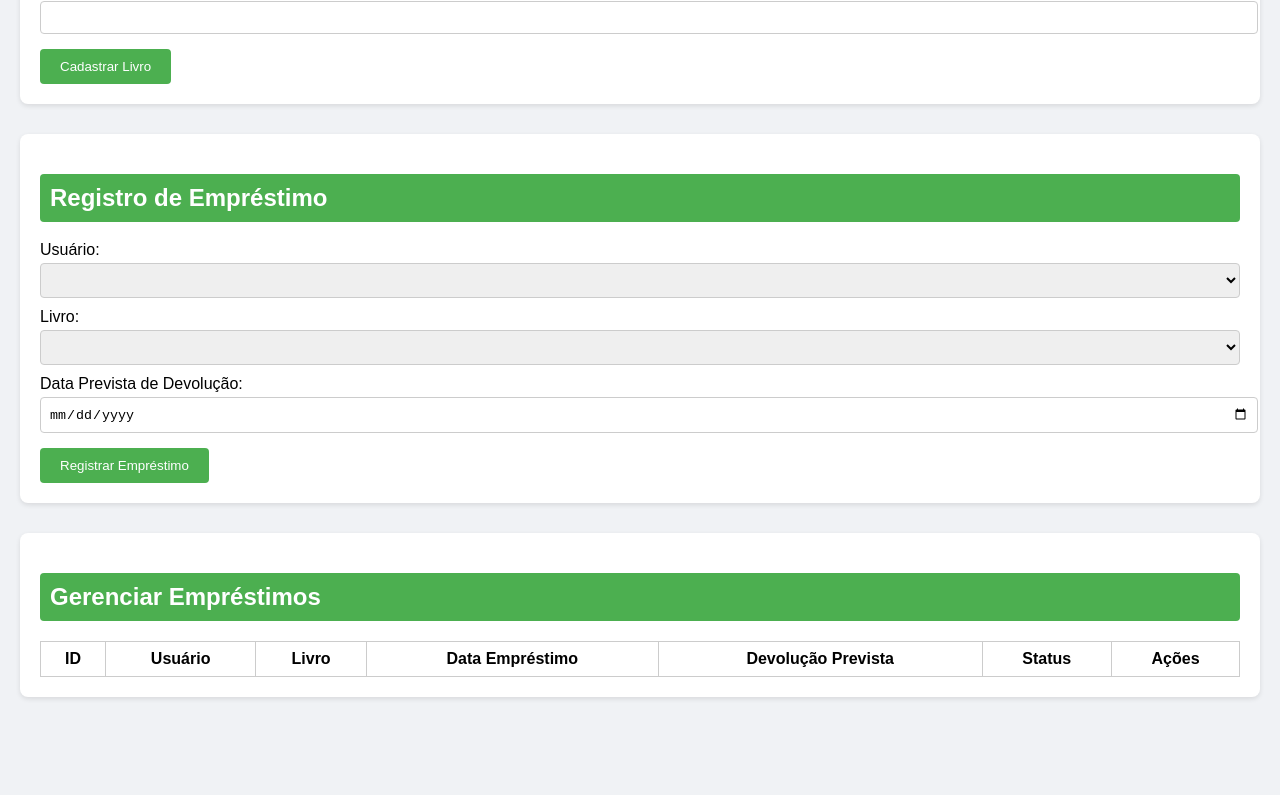
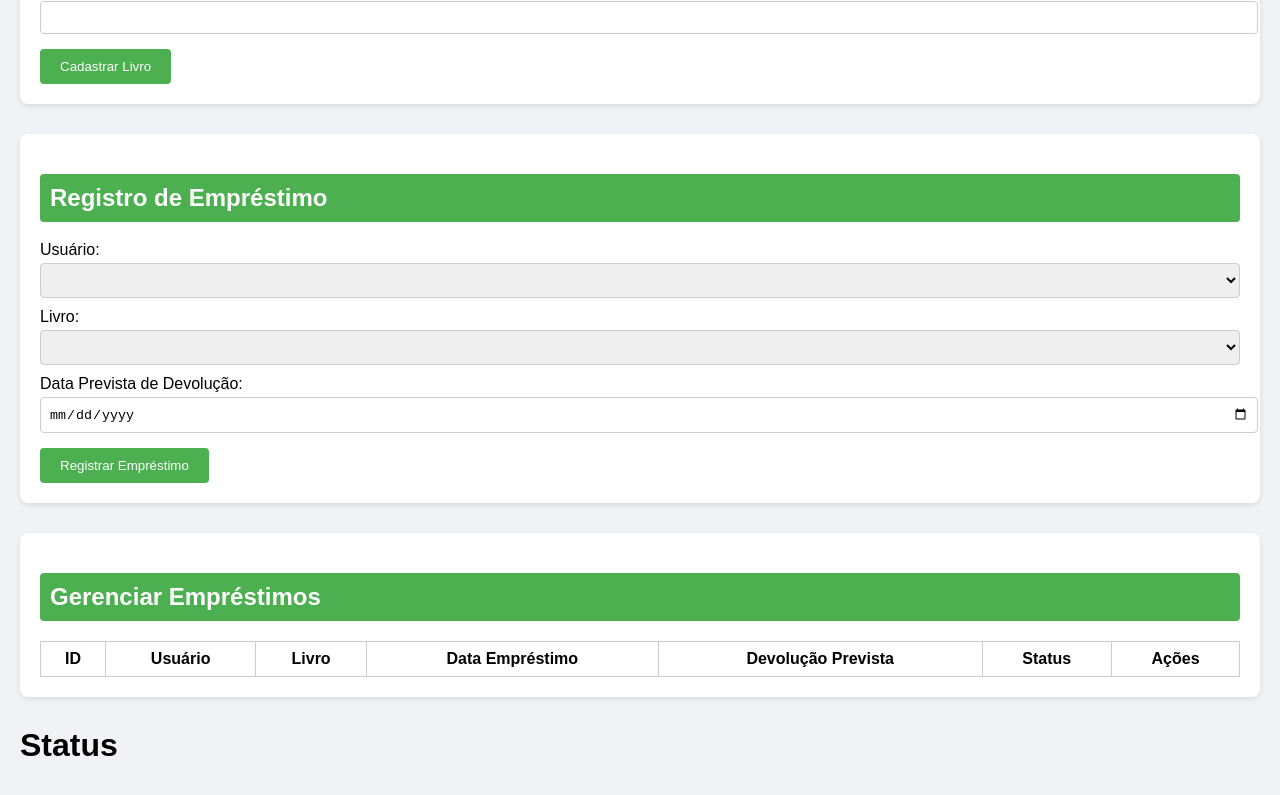
Before and after one commit to GirlanKleber/Atividade-biblioteca, a plain HTML site: page frontend/Index.html in a window 1280 px wide. Shown: the part 672-1467 px from the top of the page. Before the commit the page ends 1419 px from the top, so only its background shows below. Drawn offline with Linux system fonts and the light colour scheme.

Commit message:
fui no index e coloquei h1 Status

```diff
--- a/frontend/Index.html
+++ b/frontend/Index.html
@@ -67,6 +67,7 @@
     <tbody></tbody>
     </table>
 </div>
+<h1>Status</h1>
 
 <script src="script.js"></script>
 
```
